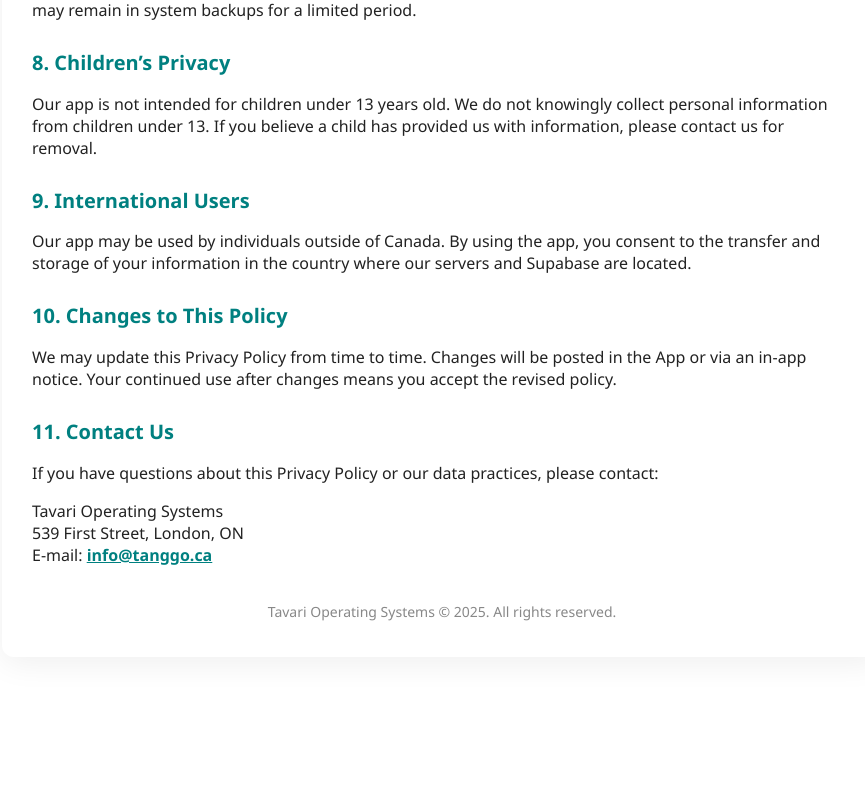
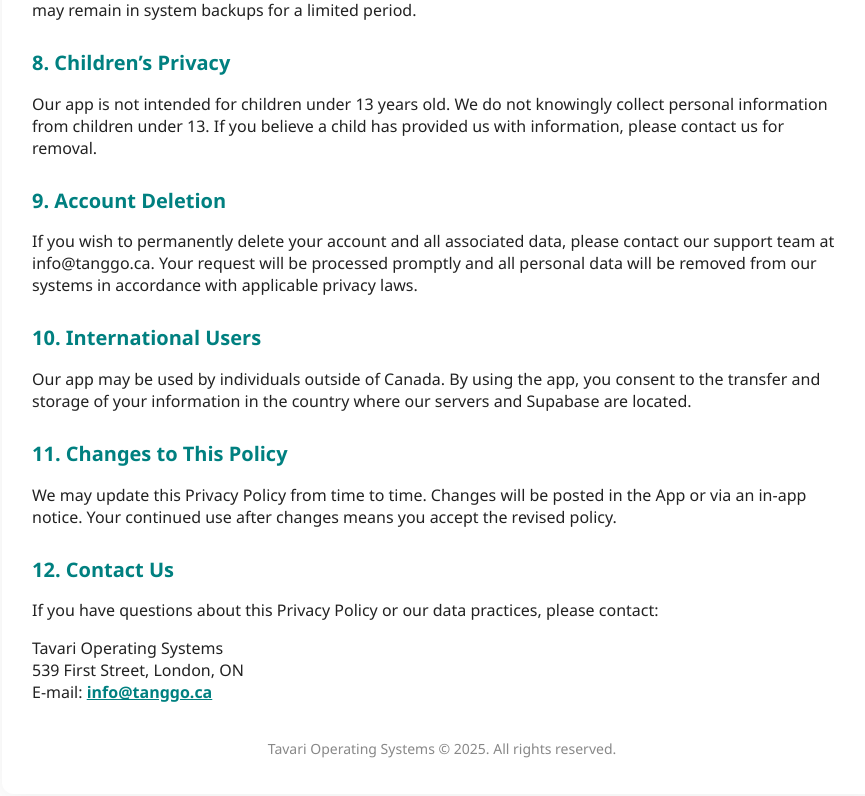
Before and after one commit to christiantanggo2025/tavari-website, a Next.js app: page /privacy in a window 1280 px wide. Shown: the part 2081-2877 px from the top of the page, without its empty margins (198-1063 px from the left). Before the commit the page ends 2786 px from the top, so only its background shows below. Built offline with nearby package versions, Linux system fonts and the light colour scheme.

Commit message:
Update privacy policy: added account deletion section

```diff
--- a/pages/privacy.tsx
+++ b/pages/privacy.tsx
@@ -170,23 +170,32 @@ export default function PrivacyPolicy() {
 
         {/* Section 9 */}
         <section style={{ marginBottom: 28 }}>
-          <h2 style={{ fontSize: 20, fontWeight: 700, color: "#008080" }}>9. International Users</h2>
+          <h2 style={{ fontSize: 20, fontWeight: 700, color: "#008080" }}>9. Account Deletion</h2>
+          <p>
+            If you wish to permanently delete your account and all associated data, please contact our support team at info@tanggo.ca. Your request will be processed promptly and all personal data will be removed from our systems in accordance with applicable privacy laws.
+          </p>
+        </section>
+
+
+        {/* Section 10 */}
+        <section style={{ marginBottom: 28 }}>
+          <h2 style={{ fontSize: 20, fontWeight: 700, color: "#008080" }}>10. International Users</h2>
           <p>
             Our app may be used by individuals outside of Canada. By using the app, you consent to the transfer and storage of your information in the country where our servers and Supabase are located.
           </p>
         </section>
 
-        {/* Section 10 */}
+        {/* Section 11 */}
         <section style={{ marginBottom: 28 }}>
-          <h2 style={{ fontSize: 20, fontWeight: 700, color: "#008080" }}>10. Changes to This Policy</h2>
+          <h2 style={{ fontSize: 20, fontWeight: 700, color: "#008080" }}>11. Changes to This Policy</h2>
           <p>
             We may update this Privacy Policy from time to time. Changes will be posted in the App or via an in-app notice. Your continued use after changes means you accept the revised policy.
           </p>
         </section>
 
-        {/* Section 11 */}
+        {/* Section 12 */}
         <section>
-          <h2 style={{ fontSize: 20, fontWeight: 700, color: "#008080" }}>11. Contact Us</h2>
+          <h2 style={{ fontSize: 20, fontWeight: 700, color: "#008080" }}>12. Contact Us</h2>
           <p>
             If you have questions about this Privacy Policy or our data practices, please contact:
           </p>
```
